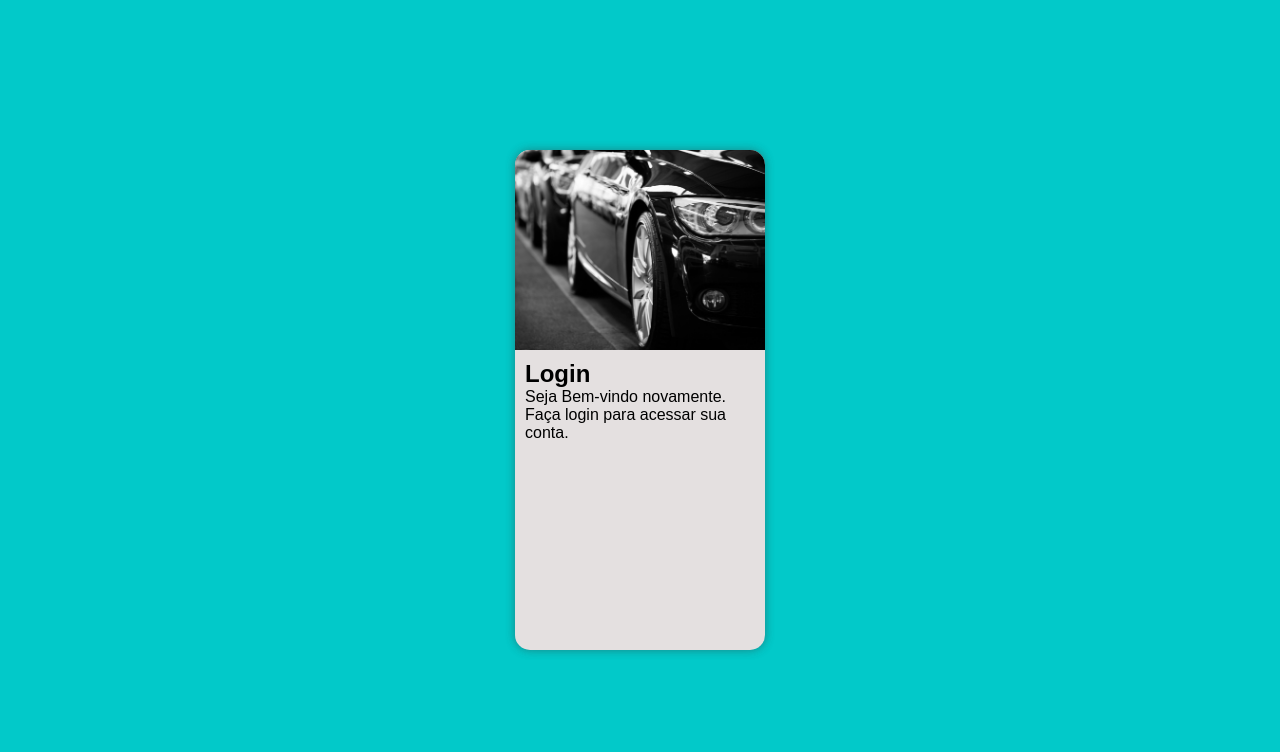
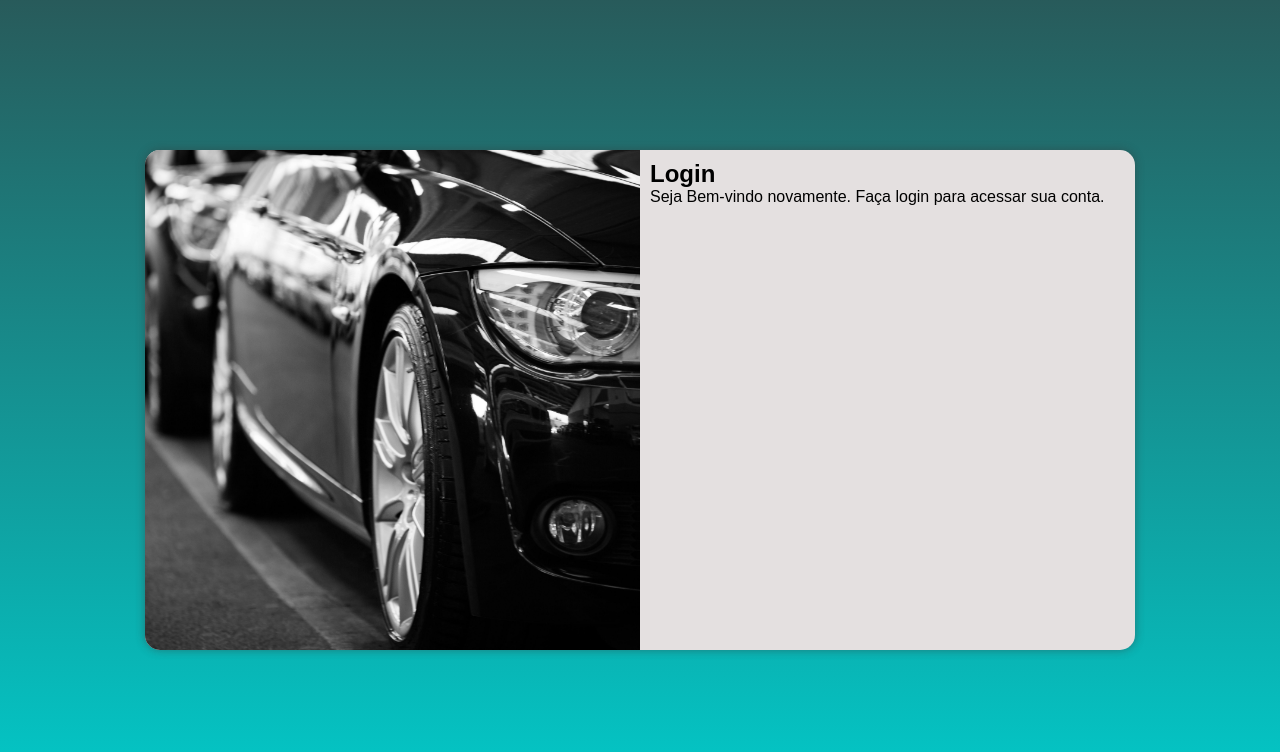
Before and after one commit to Felipe-stack-jpg/SITE-ONE, a plain HTML site: page login/index.html in a window 1280 px wide. Drawn offline with Linux system fonts and the light colour scheme.

Commit message:
add login

```diff
--- a/login/index.html
+++ b/login/index.html
@@ -4,6 +4,7 @@
     <meta charset="UTF-8">
     <meta name="viewport" content="width=device-width, initial-scale=1.0">
     <link rel="stylesheet" href="style.css">
+    <link rel="stylesheet" href="estilo/media-query.css">
 
     <title>Login</title>
 </head>
--- a/login/style.css
+++ b/login/style.css
@@ -7,7 +7,7 @@
     box-sizing: border-box;
 }
 body{
-    background-color: rgb(2, 201, 201);
+    background-color: #02c9c9;
     height: 100vh;
     width: 100vw;
 }
@@ -26,7 +26,7 @@ section#login{
     height: 500px;
     border-radius: 15px;
     overflow: hidden;
-    box-shadow: 0px 0px 10px rgba(53, 53, 53, 0.466);
+    box-shadow: 0px 0px 10px #35353577;
 }
 section#login > div#imagem{
     display: block;
@@ -40,3 +40,22 @@ section#login > div#formulario{
     padding: 10px;
 
 }
+@media (min-width: 768px) {
+    html,body {
+        background-image: linear-gradient(to top,#02c9c9, #353535be);
+    }
+    section#login{
+        width: 990px;
+    }
+    section#login > div#imagem{
+        float: left;
+        width: 50%;
+        height: 100%;
+    }
+    section#login > div#formulario{
+        float: right;
+        width: 50%;
+
+    }
+
+}
```
Also changed, not shown: login/estilo/media-query.css (added).
